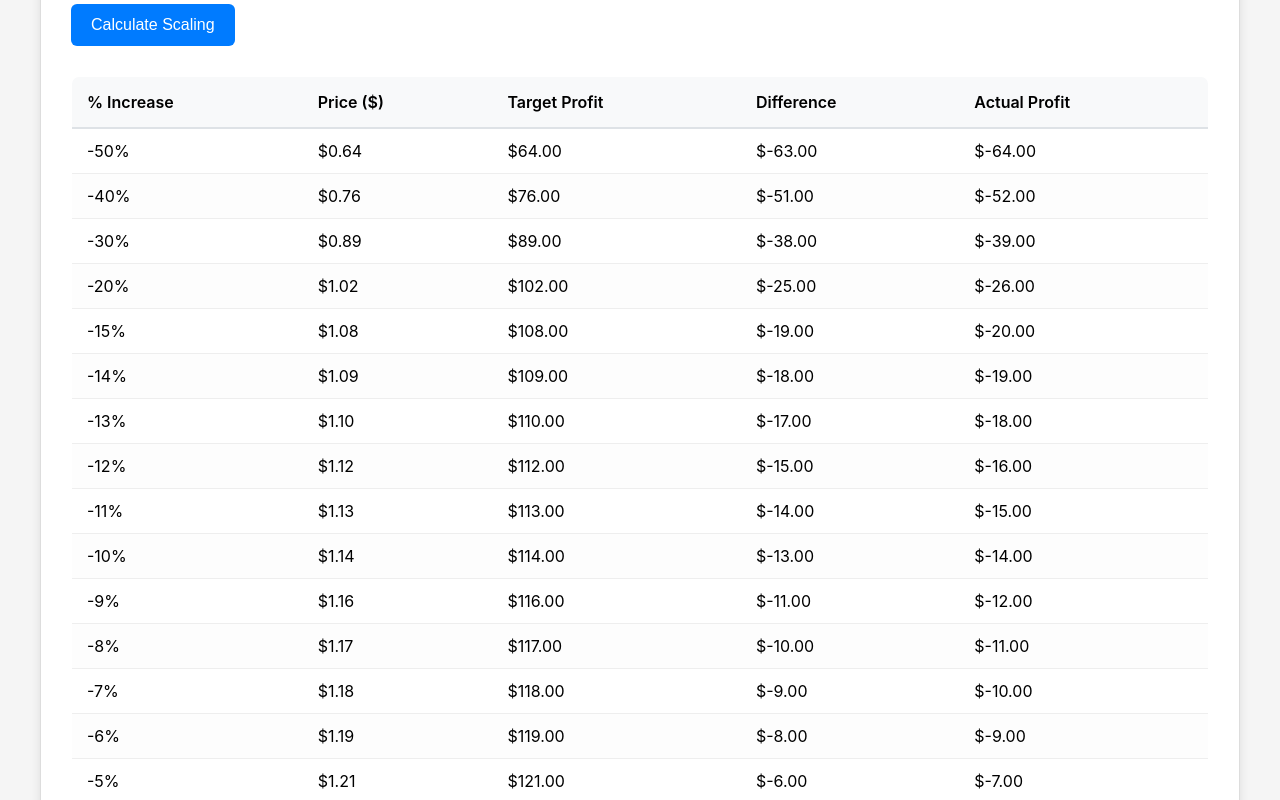
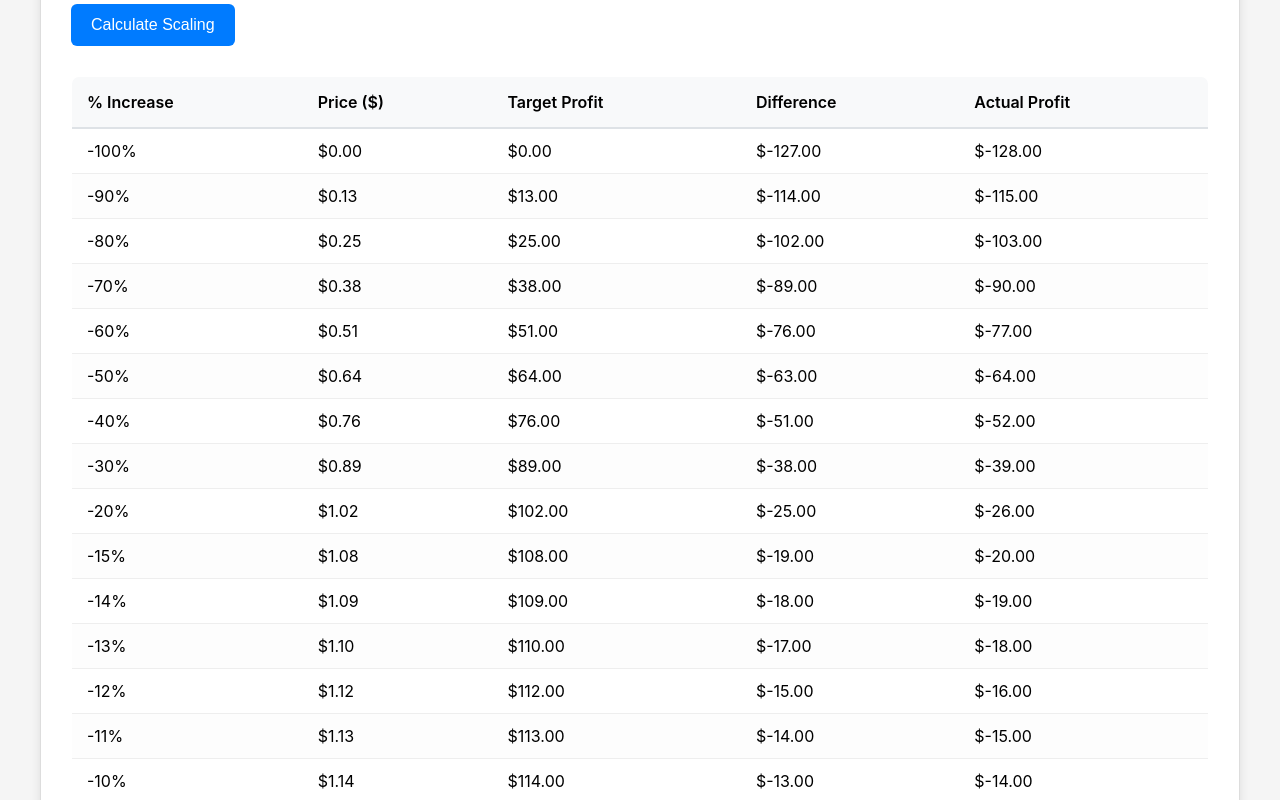
Before and after one commit to openwell/dynamic-calculator, a plain HTML site: page index.html in a window 1280 px wide. Shown: the part 1000-1800 px from the top of the page. Drawn offline with Linux system fonts and the light colour scheme.

Commit message:
Add custom percentages to the percentIncreases array

```diff
--- a/index.html
+++ b/index.html
@@ -428,6 +428,7 @@
 
         // Define the custom percentages you want to use
         const percentIncreases = [
+         -100, -90, -80, -70, -60,
          -50, -40, -30, -20, -15, -14, -13, -12, -11, -10, -9, -8, -7, -6, -5, -4, -3, -2, -1, 0, 1, 2, 3, 4, 5, 6, 7, 8, 9,
           10, 15, 20, 25, 30, 35, 40, 45, 50, 55, 60, 65, 70, 75, 80, 85, 90, 95, 100, 120, 140, 160, 180, 200, 220, 240, 260,
           280, 300, 400, 500, 600, 700, 800, 900, 1000, 1500, 2000
```
